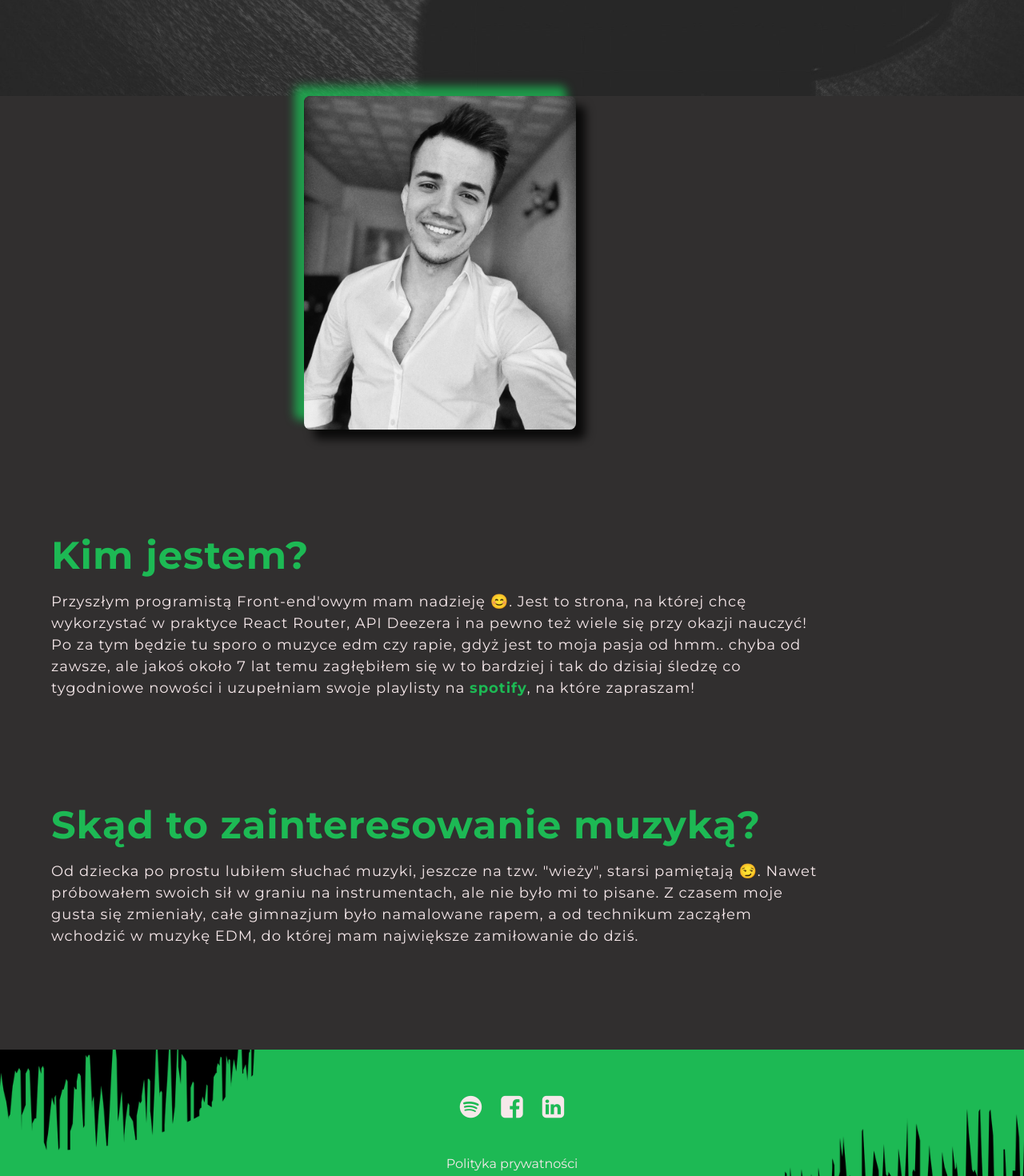
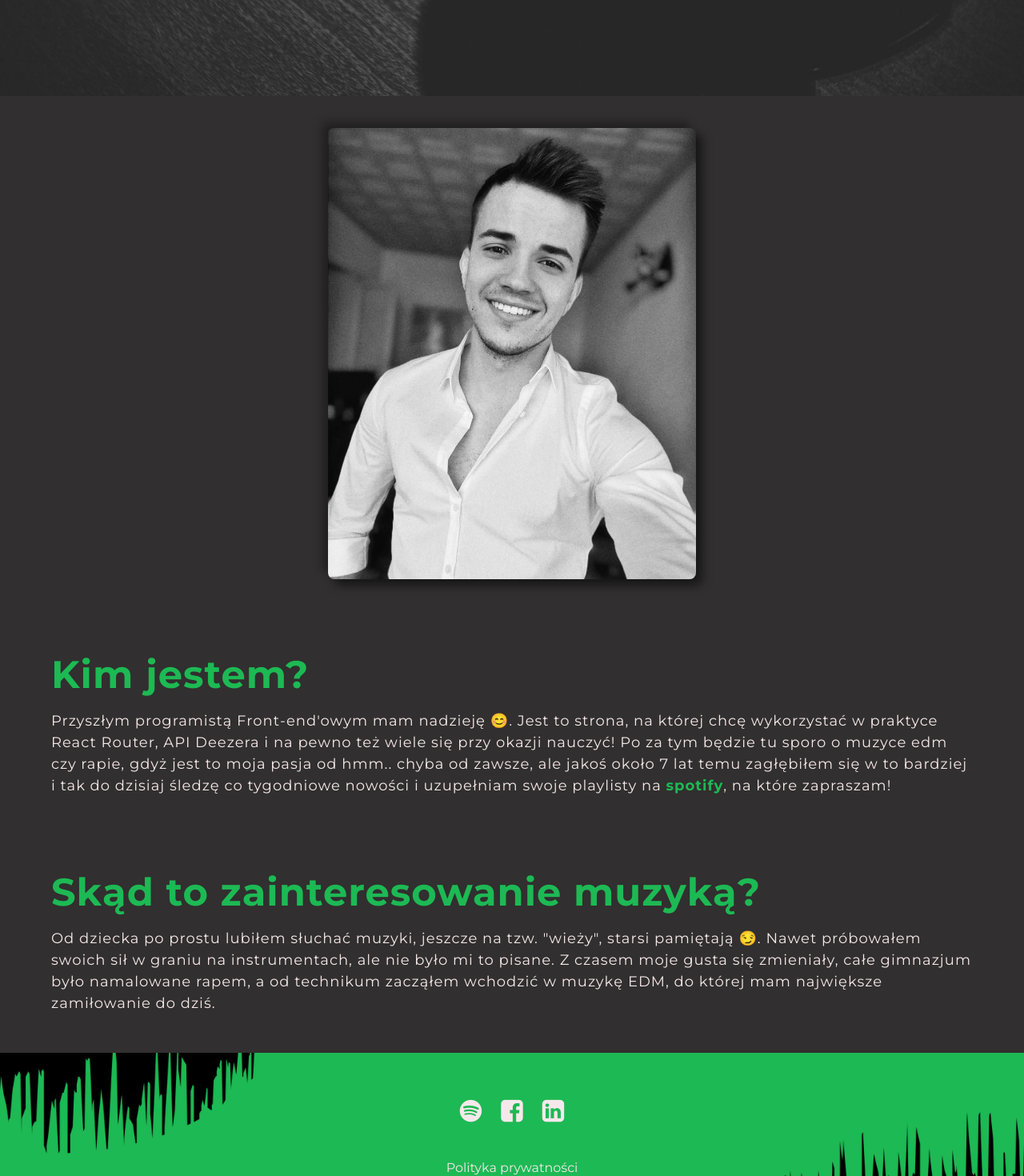
Before and after one commit to jarek-janowski/react-router-web, a React (Create React App) app: page / in a window 1280 px wide. Shown: the part 680-2150 px from the top of the page at 80% size. Built offline with nearby package versions, Linux system fonts and the light colour scheme.

Commit message:
feat: tablet styles & fix desktop styles

```diff
--- a/src/pages/AboutPage.js
+++ b/src/pages/AboutPage.js
@@ -18,7 +18,7 @@ const About = () => {
                 <article className="who-am-i">
                     <div className="who-am-i__wrapper">
                         <img className="who-am-i__photo" src={me} alt="me"/>
-                        <section>
+                        <section className="who-am-i__section-1">
                             <h2 className="who-am-i__heading">Kim jestem?</h2>
                             <p className="who-am-i__description">Przyszłym programistą Front-end'owym mam nadzieję 😊.
                             Jest to strona, na której chcę wykorzystać w praktyce React Router, API Deezera i na pewno też
@@ -29,7 +29,7 @@ const About = () => {
                             na które zapraszam!
                             </p>
                         </section>
-                        <section>
+                        <section className="who-am-i__section-2">
                             <h3 className="who-am-i__heading">Skąd to zainteresowanie muzyką?</h3>
                             <p className="who-am-i__description">Od dziecka po prostu lubiłem słuchać muzyki, jeszcze na tzw. "wieży",
                             starsi pamiętają 😏. Nawet próbowałem swoich sił w graniu na instrumentach, ale nie było mi to pisane.
@@ -38,7 +38,6 @@ const About = () => {
                         </section>
                     </div>
                     <p className="after"></p>
-
                 </article>
             </section>
         </>
--- a/src/styles/_variables.scss
+++ b/src/styles/_variables.scss
@@ -3,4 +3,4 @@ $white: #F6E8EA;
 $darkGray: #312F2F;
 
 $mobile: 415px;
-$tablet: 768px;
+$tablet: 1024px;
--- a/src/styles/modules/AboutPage.scss
+++ b/src/styles/modules/AboutPage.scss
@@ -29,7 +29,7 @@
     &__heading{
         color: $green;
         font-size: 48px;
-        padding: 128px 0 16px;
+        padding: 80px 0 16px;
         @media(max-width: $mobile){
             font-size: 24px;
             padding: 64px 0 8px;
@@ -37,7 +37,11 @@
         }
     }
     &__photo{
-        width: 35%;
+        grid-column-start: 6;
+        grid-column-end: 8;
+        grid-row-start: 2;
+        grid-row-end: 5;
+        width: 100%;
         height: auto;
         align-self: center;
         border-radius: 8px;
@@ -52,15 +56,50 @@
             width: 80%;
             margin-top: 24px;
         }
+        @media(min-width: $mobile) and (max-width: 1440px){
+            box-shadow: -8px -8px 12px 0 rgba(0, 0, 0, .3),
+            8px 8px 12px 0 rgba(0, 0, 0, .5);
+            // order: 0;
+            display: block;
+            margin: 0 auto;
+            width: 40%;
+            margin-top: 40px;
+        }
+
+    }
+    &__section-1 {
+        grid-column-start: 1;
+        grid-column-end: 5;
+        grid-row-start: 1;
+        grid-row-end: 2;
+    }
+    &__section-2{
+        grid-column-start: 1;
+        grid-column-end: 5;
+        grid-row-start: 3;
+        grid-row-end: 4;
     }
     &__wrapper{
-        display: flex;
-        flex-direction: column;
-        align-items: center;
-        padding: 0 180px 128px 0;
-        text-align: start;
+        display: grid;
+        grid-template-columns: repeat(8, 1fr);
+        grid-template-rows: 20% 20% 20% 20% 20%;
+        gap: 10px;
+        // flex-direction: column;
+        // align-items: center;
+        padding: 0 0 0 0;
+        // text-align: start;
         @media(max-width: $mobile){
             padding: 0 0 32px 0;
+            display: flex;
+            flex-direction: column;
+            align-items: center;
         }
+        @media(min-width: $mobile) and (max-width: 1440px){
+            padding: 0 0 48px 0;
+            display: flex;
+            flex-direction: column;
+            align-items: center;
+        }
+
     }
 }
--- a/src/styles/modules/GenresPage.scss
+++ b/src/styles/modules/GenresPage.scss
@@ -5,6 +5,7 @@
         max-width: 90%;
         margin: 0 auto;
     }
+
     &__heading {
         text-align: center;
         font-size: 48px;
@@ -28,6 +29,10 @@
             margin-bottom: 48px;
             line-height: 1.8;
         }
+        @media(min-width: $mobile) and (max-width: $tablet){
+            max-width: 90%;
+            margin-bottom: 40px;
+        }
 
     }
     &__grid {
@@ -40,11 +45,17 @@
         max-width: 60%;
         margin: 0 auto;
 
-        @media(max-width: $mobile){
+        @media(max-width: 520px){
             grid-template-columns: 100%;
             column-gap: 0;
             row-gap: 32px;
         }
+        @media(min-width: 520px) and (max-width: $tablet){
+            grid-template-columns: 45% 45%;
+            column-gap: 10%;
+            max-width: 80%;
+        }
+
     }
     &-section{
         box-shadow: -12px -12px 12px 0 rgba(60, 60, 60, .2),
@@ -57,6 +68,9 @@
             @media(max-width: $mobile){
                 margin-bottom: 0;
             }
+            @media(min-width: $mobile) and (max-width: $tablet){
+                font-size: 22px;
+            }
         }
     }
     &-list{
@@ -68,5 +82,6 @@
             font-size: 12px;
             margin-top: 10px;
         }
+
     }
 }
--- a/src/styles/modules/Hero.scss
+++ b/src/styles/modules/Hero.scss
@@ -3,6 +3,7 @@
     background-repeat: no-repeat;
     background-size: cover;
     background-position: center;
+
     &__heading {
         background-color: rgba($color: #000000, $alpha: .3);
         padding: 16px 8px;
@@ -17,6 +18,10 @@
             letter-spacing: 1px;
             border-radius: 8px;
             margin-bottom: 8px;
+
+        }
+        @media(min-width: $mobile) and (max-width: $tablet){
+            font-size: 40px;
         }
         &--special{
             display: block;
@@ -73,12 +78,13 @@
         position: none;
         top: 70%;
         left: 0;
-        display: flex;
-        flex-wrap: wrap;
-        justify-content: flex-start;
         margin-left: 16px;
-        // top: 50%;
-        // left: 50%;
-        // transform: translateX(-50%)
+
+    }
+    @media(min-width: $mobile) and (max-width: $tablet){
+        position: none;
+        top: 70%;
+        left: 0;
+        margin-left: 32px;
     }
 }
--- a/src/styles/modules/Top5Page.scss
+++ b/src/styles/modules/Top5Page.scss
@@ -13,10 +13,14 @@
         grid-template-rows: auto;
         row-gap: 64px;
         column-gap: 3.5%;
-        @media(max-width: $mobile){
+        @media(max-width: 620px){
             grid-template-columns: 100%;
             column-gap: 0;
             row-gap: 32px;
+        }
+        @media(min-width: 621px) and (max-width: $tablet){
+            grid-template-columns: 45% 45%;
+            column-gap: 10%;
         }
     }
     &__heading{
```
